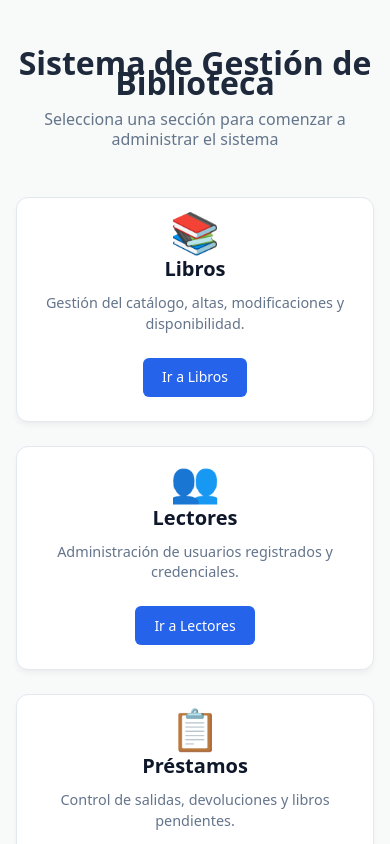
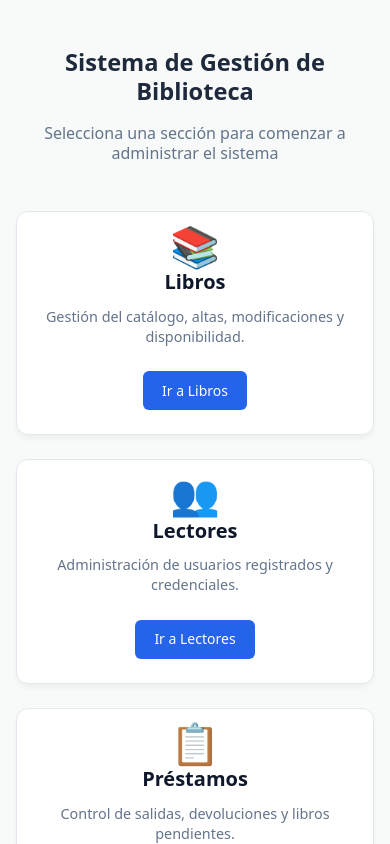
Before and after one commit to JulianBodo/biblioteca-de-babel-frontend, an Angular app: page /home in a window 390 px wide. Shown: the top 844 px of the page. Built offline with nearby package versions, Linux system fonts and the light colour scheme; sample sign-in values are in the browser's storage.

Commit message:
Modificación título principal para ajuste mobile

```diff
--- a/src/app/home/home.css
+++ b/src/app/home/home.css
@@ -12,8 +12,9 @@
 
 .dashboard-header h1 {
   color: #1e293b;
-  font-size: 2rem;
-  margin-bottom: 0.5rem;
+  font-size: clamp(1.4rem, 4vw + 0.5rem, 2rem);
+  line-height: 1.25;
+  margin-bottom: .5rem;
 }
 
 .dashboard-header p {
```
